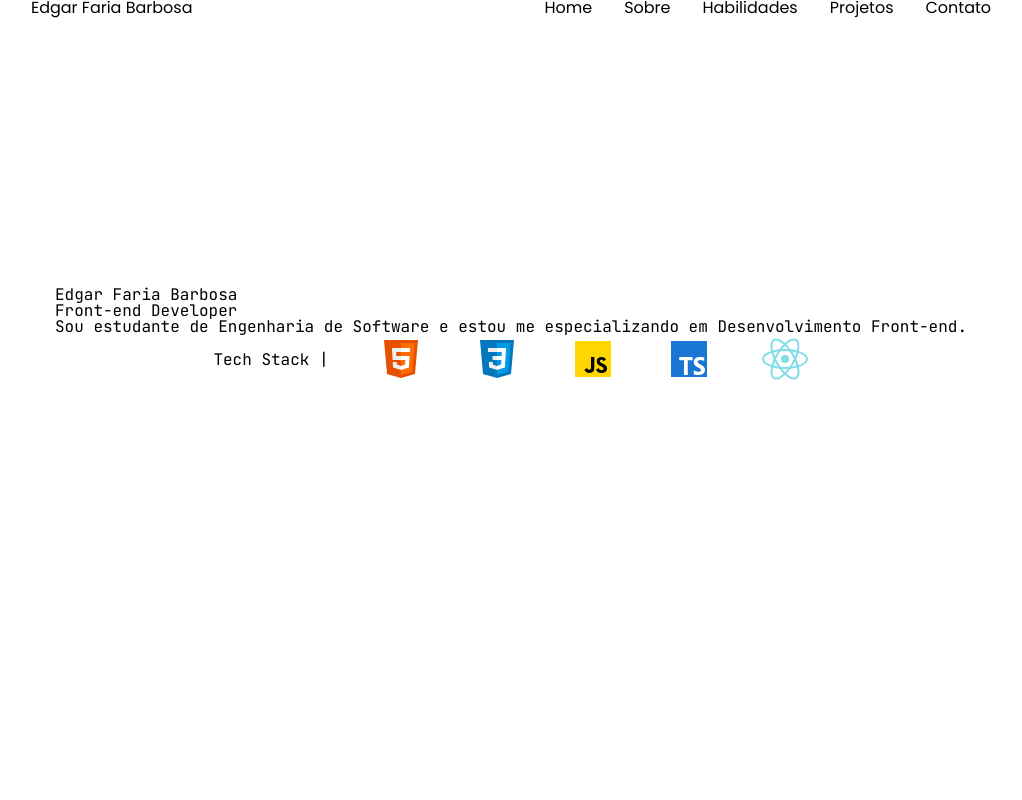
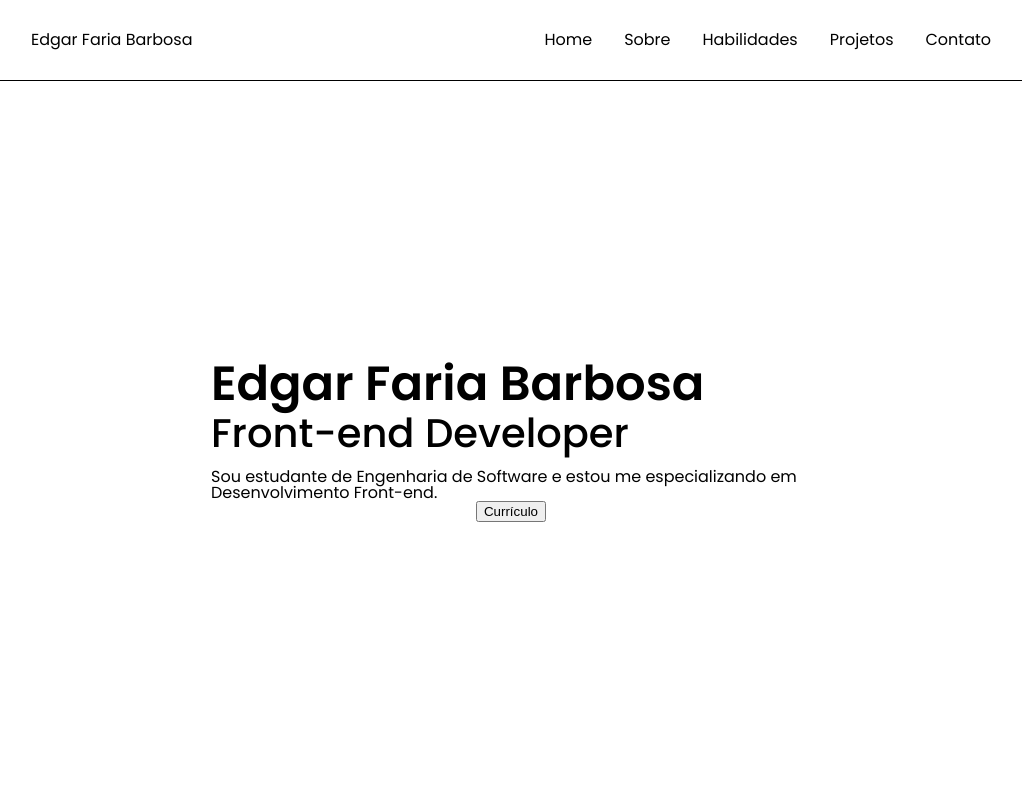
Before and after one commit to edgarfbarbosa/portfolio-react, a React app: page / in a window 1280 px wide. Shown: the top 800 px of the page, without its empty margins (129-1151 px from the left). Built offline with nearby package versions, Linux system fonts and the light colour scheme; the HTML template or start-up script is replaced by a standard one.

Commit message:
alterado a seção home

```diff
--- a/src/components/home/home.css
+++ b/src/components/home/home.css
@@ -3,8 +3,25 @@
     display: flex;
     flex-direction: column;
     font-family: 'JetBrains Mono', monospace;
-    height: 80vh;
+    height: 90vh;
     justify-content: center;
+}
+
+.home__content {
+    font-family: var(--title-font);
+    width: 600px;
+}
+
+.home__title {
+    font-size: 3rem;
+    font-weight: 600;
+    margin-bottom: .3rem;
+}
+
+.home__subtitle {
+    font-size: 2.5rem;
+    font-weight: 500;
+    margin-bottom: 1rem;
 }
 
 /* .img__container {
--- a/src/components/home/index.tsx
+++ b/src/components/home/index.tsx
@@ -15,13 +15,16 @@ const Home = () => {
                 <img src={profilePhoto} className="img__photo"></img>
             </div> */}
             <div className="home__content">
-                <h1>Edgar Faria Barbosa</h1>
-                <h2>Front-end Developer</h2>
+                <h1 className="home__title">Edgar Faria Barbosa</h1>
+                <h2 className="home__subtitle">Front-end Developer</h2>
                 <p>
                     Sou estudante de Engenharia de Software e estou me especializando em Desenvolvimento Front-end.
                 </p>
             </div>
-            <div className="tech__container">
+            <div>
+                <button>Currículo</button>
+            </div>
+            {/* <div className="tech__container">
                 <h3>Tech Stack |</h3>
                 <div>
                     <img src={htmlIcon} className="tech__icon"></img>
@@ -30,7 +33,7 @@ const Home = () => {
                     <img src={tsIcon} className="tech__icon"></img>
                     <img src={reactIcon} className="tech__icon"></img>
                 </div>
-            </div>
+            </div> */}
         </section>
     )
 }
--- a/src/components/navbar/navbar.css
+++ b/src/components/navbar/navbar.css
@@ -1,8 +1,9 @@
 .navbar__container {
     align-items: center;
+    border-bottom: 1px solid black;
     display: flex;
     font-family: var(--title-font);
-    font-weight: 400;
+    height: 10vh;
     justify-content: space-around;
 }
 
```
